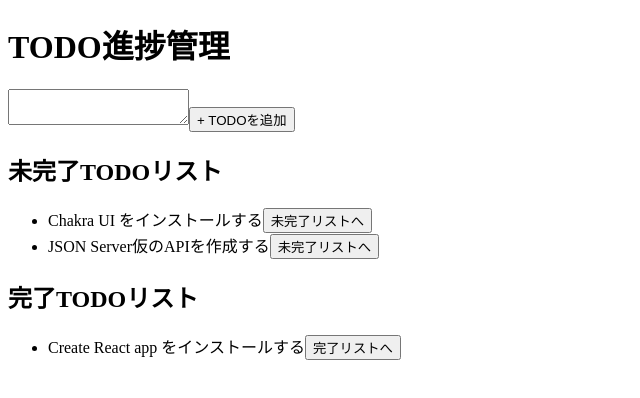
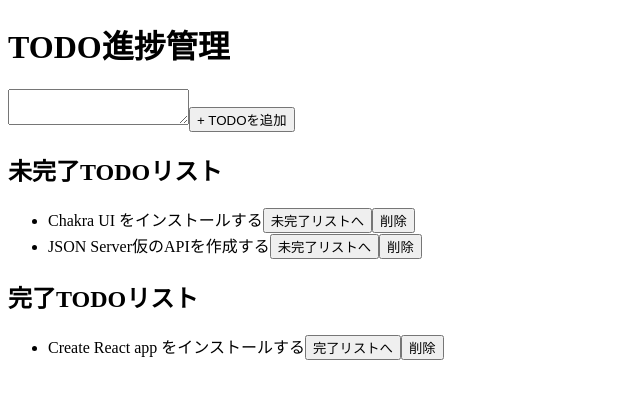
Before and after one commit to PoC-ymmtd0x0b/ToDo-List-of-Learning-from-the-Basics-React, a React (Create React App) app: page / in a window 1280 px wide. Shown: the top 398 px of the page, without its empty margins (0-640 px from the left). Built offline with nearby package versions, Linux system fonts and the light colour scheme; data requests are answered from the project's data file.

Commit message:
カスタムフックを利用してTODOを削除する機能を実装

```diff
--- a/src/App.js
+++ b/src/App.js
@@ -11,7 +11,11 @@ const TodoTitle = ({ title, as }) => {
   }
 };
 
-const TodoList = ({ todoList, toggleTodoListItemStatus }) => {
+const TodoList = ({
+  todoList,
+  toggleTodoListItemStatus,
+  deleteTodoListItem,
+}) => {
   return (
     <ul>
       {todoList.map((todo) => (
@@ -19,15 +23,17 @@ const TodoList = ({ todoList, toggleTodoListItemStatus }) => {
           todo={todo}
           key={todo.id}
           toggleTodoListItemStatus={toggleTodoListItemStatus}
+          deleteTodoListItem={deleteTodoListItem}
         />
       ))}
     </ul>
   );
 };
 
-const TodoItem = ({ todo, toggleTodoListItemStatus }) => {
+const TodoItem = ({ todo, toggleTodoListItemStatus, deleteTodoListItem }) => {
   const handleToggleTodoListItemStatus = () =>
     toggleTodoListItemStatus(todo.id, todo.done);
+  const handleDeleteTodoListItem = () => deleteTodoListItem(todo.id);
 
   return (
     <li>
@@ -35,6 +41,7 @@ const TodoItem = ({ todo, toggleTodoListItemStatus }) => {
       <button onClick={handleToggleTodoListItemStatus}>
         {todo.done ? "完了リストへ" : "未完了リストへ"}
       </button>
+      <button onClick={handleDeleteTodoListItem}>削除</button>
     </li>
   );
 };
@@ -49,7 +56,12 @@ const TodoAdd = ({ inputEl, handleAddTodoListItem }) => {
 };
 
 function App() {
-  const { todoList, addTodoListItem, toggleTodoListItemStatus } = useTodo();
+  const {
+    todoList,
+    addTodoListItem,
+    toggleTodoListItemStatus,
+    deleteTodoListItem,
+  } = useTodo();
 
   const inputEl = useRef(null);
 
@@ -75,12 +87,14 @@ function App() {
       <TodoList
         todoList={inCompletedList}
         toggleTodoListItemStatus={toggleTodoListItemStatus}
+        deleteTodoListItem={deleteTodoListItem}
       />
 
       <TodoTitle title="完了TODOリスト" as="h2" />
       <TodoList
         todoList={completedList}
         toggleTodoListItemStatus={toggleTodoListItemStatus}
+        deleteTodoListItem={deleteTodoListItem}
       />
     </>
   );
```
